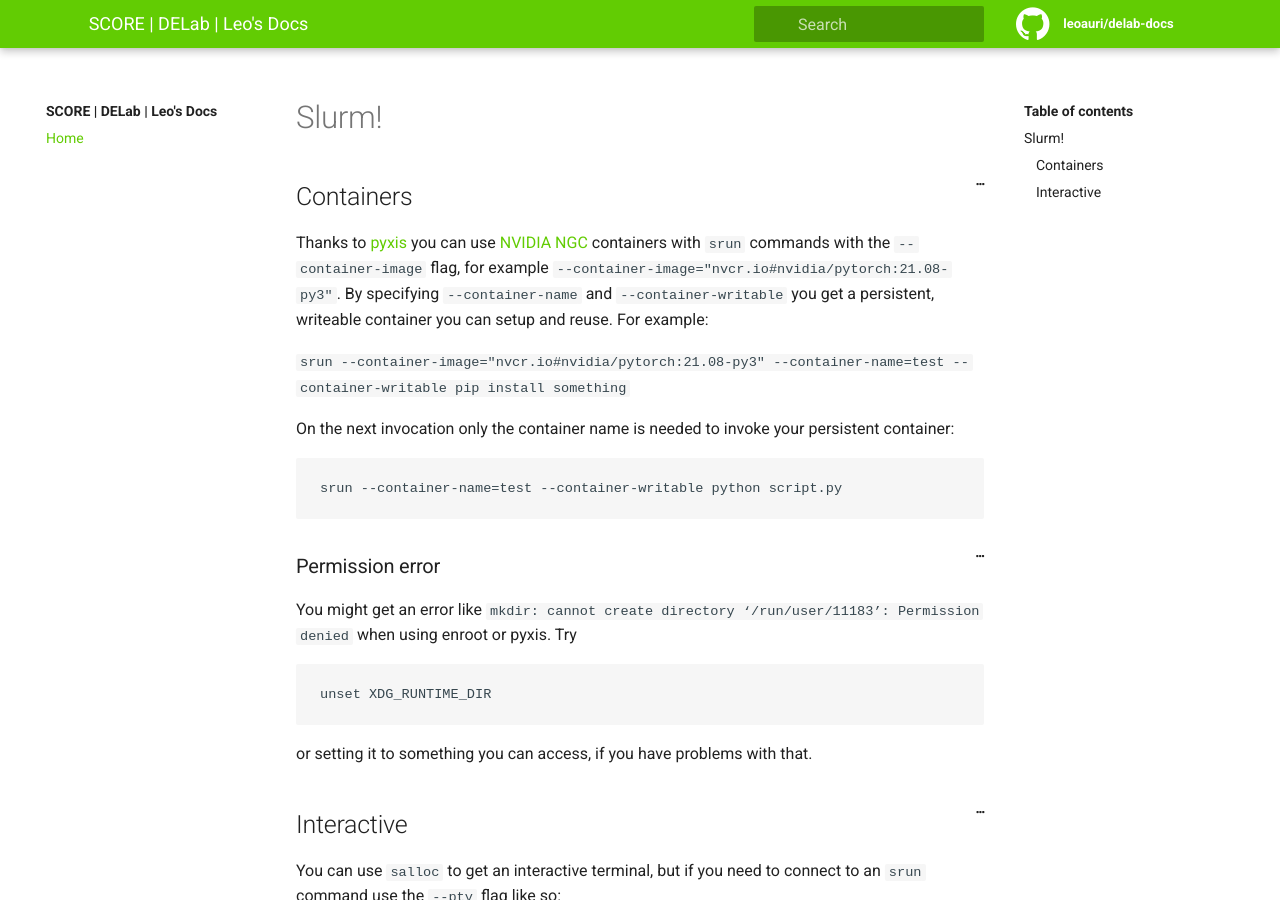
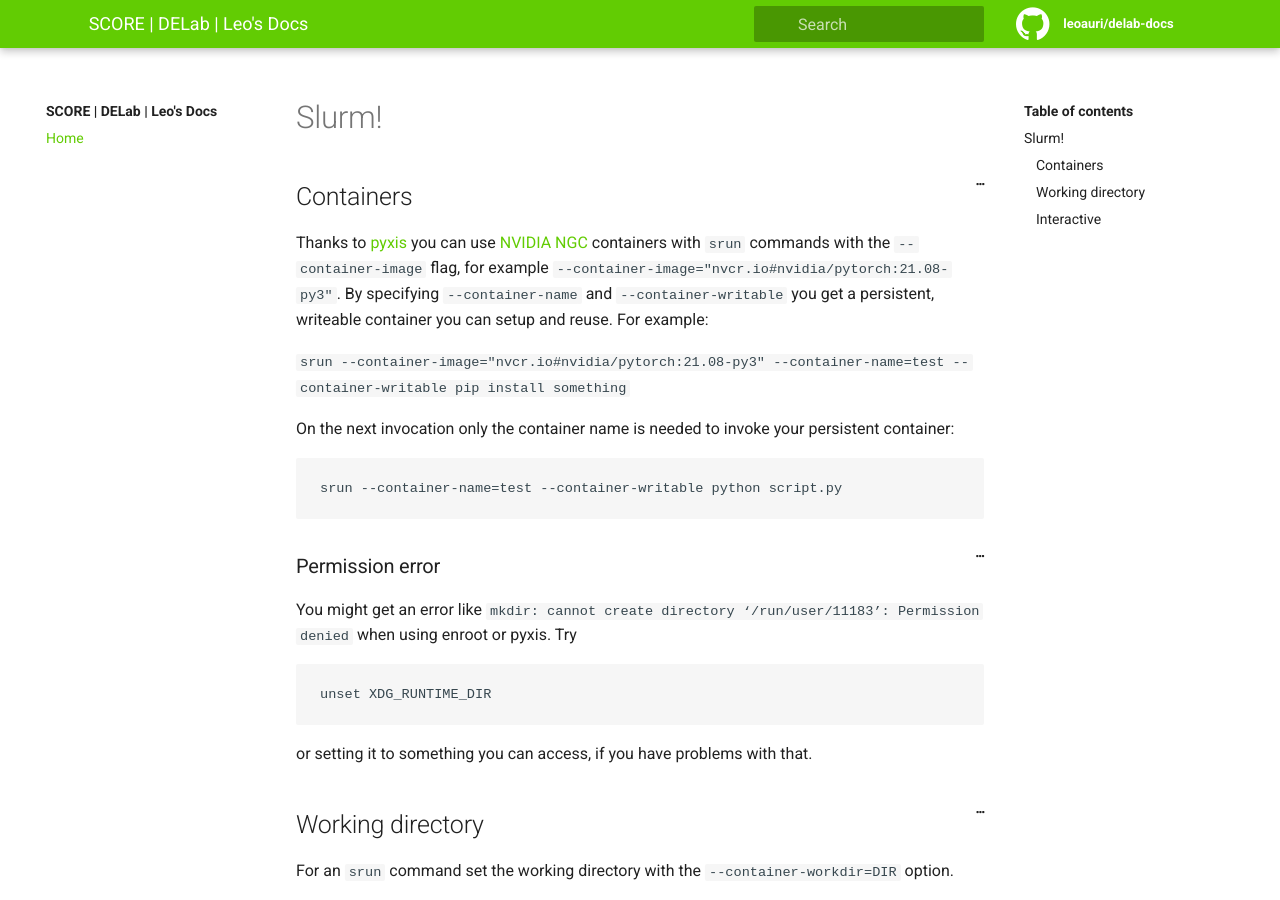
Before and after one commit to leoauri/leos-docs, a Jekyll site: the page built from _docs/slurm.md, in a window 1280 px wide and 900 px high. Built offline with Jekyll 4.4.1, drawn with Linux system fonts in a browser that asks for light colours.

Commit message:
Add note on working directory

```diff
--- a/_docs/slurm.md
+++ b/_docs/slurm.md
@@ -29,6 +29,11 @@ unset XDG_RUNTIME_DIR
 or setting it to something
 you can access, if you have problems with that.
 
+## Working directory
+
+For an `srun` command set the working directory with the `--container-workdir=DIR`
+option.
+
 ## Interactive
 You can use `salloc` to get an interactive terminal, but if you need to connect
 to an `srun` command use the `--pty` flag like so:
```
